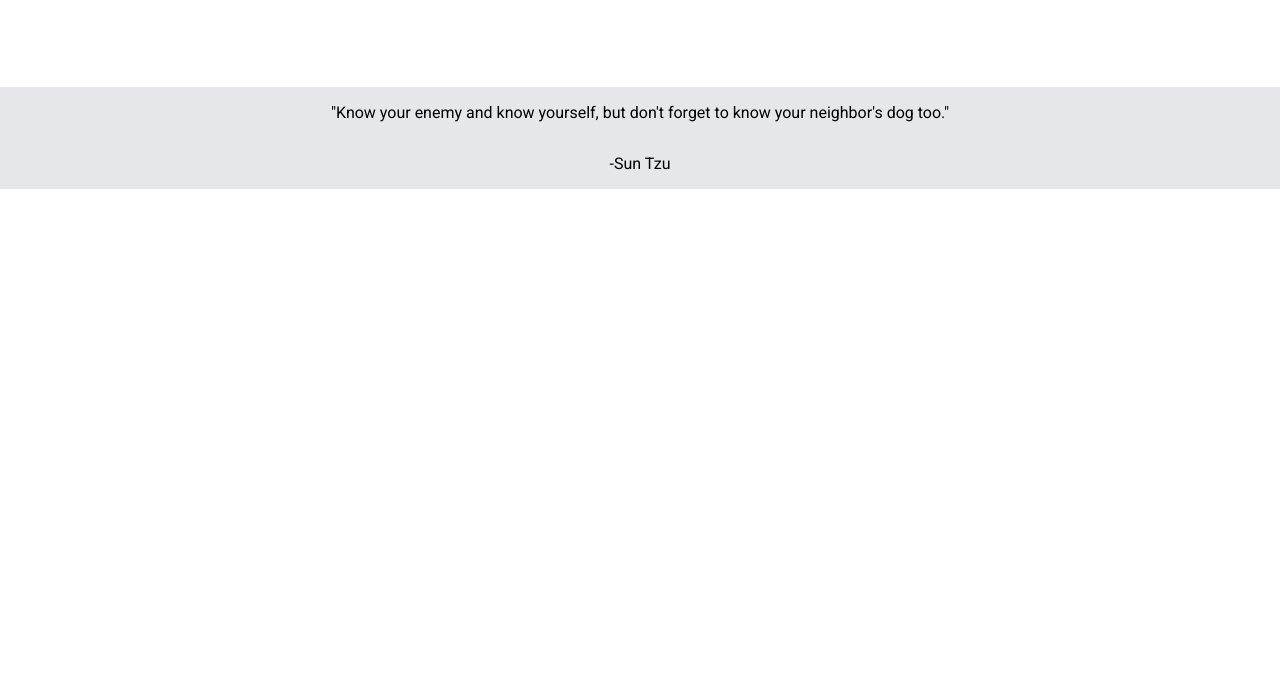
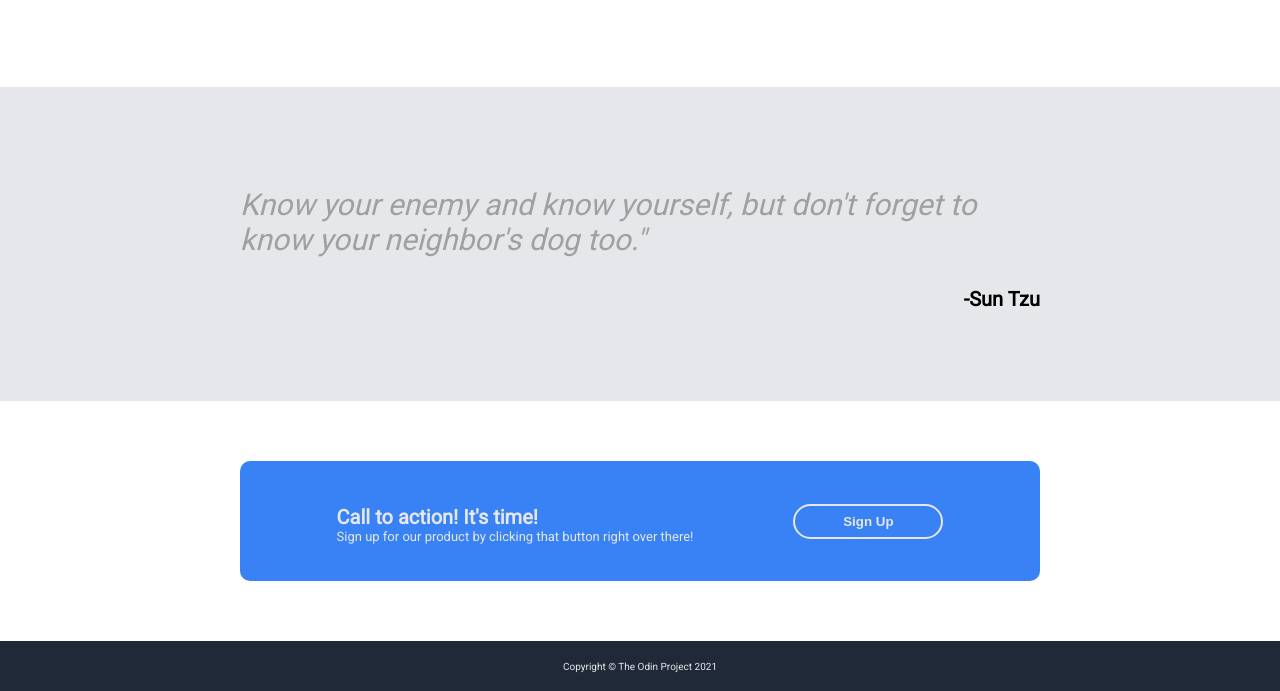
Before and after one commit to jsok59/landing-page-practice, a plain HTML site: page index.html in a window 1280 px wide. Shown: the part 761-1452 px from the top of the page. Before the commit the page ends 950 px from the top, so only its background shows below. Drawn offline with Linux system fonts and the light colour scheme.

Commit message:
Finish part 2 and 3 of layout

```diff
--- a/index.html
+++ b/index.html
@@ -10,12 +10,17 @@
 <body>
     <div class="container1">
         <p class="logo">Header Logo</p>
+
+
+
+
         <div class="container2">
             <a href="https://www.google.com">header link one</a>
             <a href="https://www.google.com">header link two</a>
             <a href="https://www.google.com">header link three</a>
         </div>
     </div>
+
     <div class="container3">
         <div class="container3-item">
             <p class="awesome">This website is awesome</p>
@@ -59,14 +64,31 @@
     </div>
 
     <div class="container6">
-        <p>"Know your enemy and know yourself, but don't forget to know your neighbor's dog too."</p>
-        <p>-Sun Tzu</p>
+        <div class = "container6-items">
+            <p class="quote">Know your enemy and know yourself, but don't forget to know your neighbor's dog too."</p>
+            <p class="author">-Sun Tzu</p>
+        </div>
+
+    </div>
+
+    <div class="container7">
+        <div class="container8">
+
+            <div class="container8-items">
+                <p class="call">Call to action! It's time!</p>
+                <p class="sign">Sign up for our product by clicking that button right over there!</p>
+            </div>
+
+            <div class="container8-items">
+                <button class="button2">Sign Up</button>
+            </div>
+        </div>
+    </div>
+
+    <div class="container9">
+        <p>Copyright &copy; The Odin Project 2021</p>
+    </div>
 
 
-
-
-
-
-    </div>
 </body>
 </html>
--- a/style.css
+++ b/style.css
@@ -103,16 +103,79 @@ a {
 }
 
 .container6 {
+    padding-top: 70px;
+    padding-bottom: 70px;
     background-color: #E5E7EB;
     display: flex;
-    flex-direction: column;
-    align-items: center;
+    flex-direction: row;
+    justify-content: center;
+    color: 	#A0A0A0;
+    font-style: italic;
+    font-size: 30px;
+    font-weight:100;
+
 }
 
-.container6-items .author {
-    align-items: end;
+.container6-items {
+    width: 800px;
+}
+
+.author {
+    text-align: right;
+    font-weight: bold;
+    font-style: normal;
+    color:#000000;
+    font-size: 20px;
+}
+
+.container7 {
+    display: flex;
+    justify-content: center;
+    align-items: center;
+    height: 240px;
 
 }
+
+.container8 {
+    width: 800px;
+    height: 120px;
+    background-color: #3882F6;
+    display: flex;
+    justify-content: center;
+    align-items: center;
+    border-radius: 10px;
+    gap: 100px;
+    color: #E5E7EB;
+}
+
+.call {
+    font-weight: bold;
+    font-size: 20px;
+    margin-bottom: 0;
+}
+
+.sign {
+    font-weight: normal;
+    font-size: 13px;
+    margin-top: 0;
+}
+.button2 {
+    border: 2px solid #E5E7EB;
+    width: 150px;
+}
+
+
+.container9 {
+    display: flex;
+    align-items: center;
+    justify-content: center;
+    background-color: #1F2937;
+    color: #E5E7EB;
+    font-size: 10px;
+    height: 50px;
+}
+
+
 
 body {
     font-family: 'Roboto', sans-serif;
@@ -132,6 +195,8 @@ button {
 img {
     object-fit: contain;
 }
+
+
 .kawhi {
     width: 150px;
     height: 150px;
```
Also changed, not shown: images/thumb_1200_1697.png (added), 1 other file.
